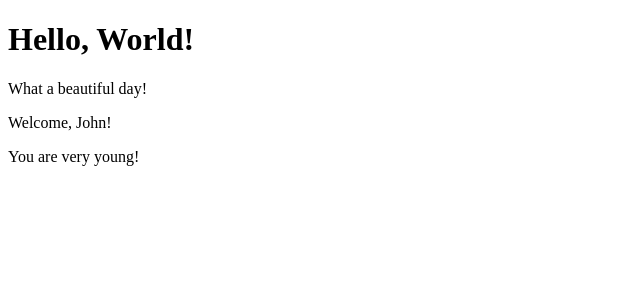
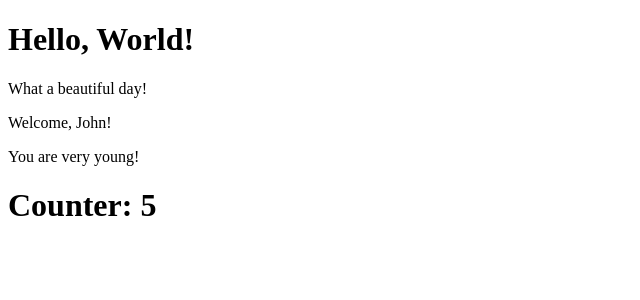
Before and after one commit to msimile/jsx-exercises, a React (Create React App) app in the folder react-exercises/: page / in a window 1280 px wide. Shown: the top 300 px of the page, without its empty margins (0-640 px from the left). Built offline with nearby package versions, Linux system fonts and the light colour scheme.

Commit message:
feat: state-01 complete

```diff
--- a/react-exercises/src/App.js
+++ b/react-exercises/src/App.js
@@ -1,6 +1,7 @@
 import React from "react";
 import { Hello } from "./Hello";
 import { Welcome } from "./Welcome";
+import { Counter } from "./Counter";
 
 export class App extends React.Component {
   render() {
@@ -8,6 +9,7 @@
       <div>
         <Hello />
         <Welcome name="John"/>
+        <Counter/>
       </div>
     );
   }
--- /dev/null
+++ b/react-exercises/src/Counter.js
@@ -0,0 +1,23 @@
+import React from "react";
+
+export class Counter extends React.Component {
+  state = {
+    count: 0,
+  };
+
+  constructor(props) {
+    super(props);
+
+    setInterval(() => {
+      this.setState((state) => {
+        return {
+          count: state.count + 1,
+        };
+      });
+    }, 1000);
+  }
+
+  render() {
+    return <h1>Counter: {this.state.count}</h1>
+  }
+}
```
